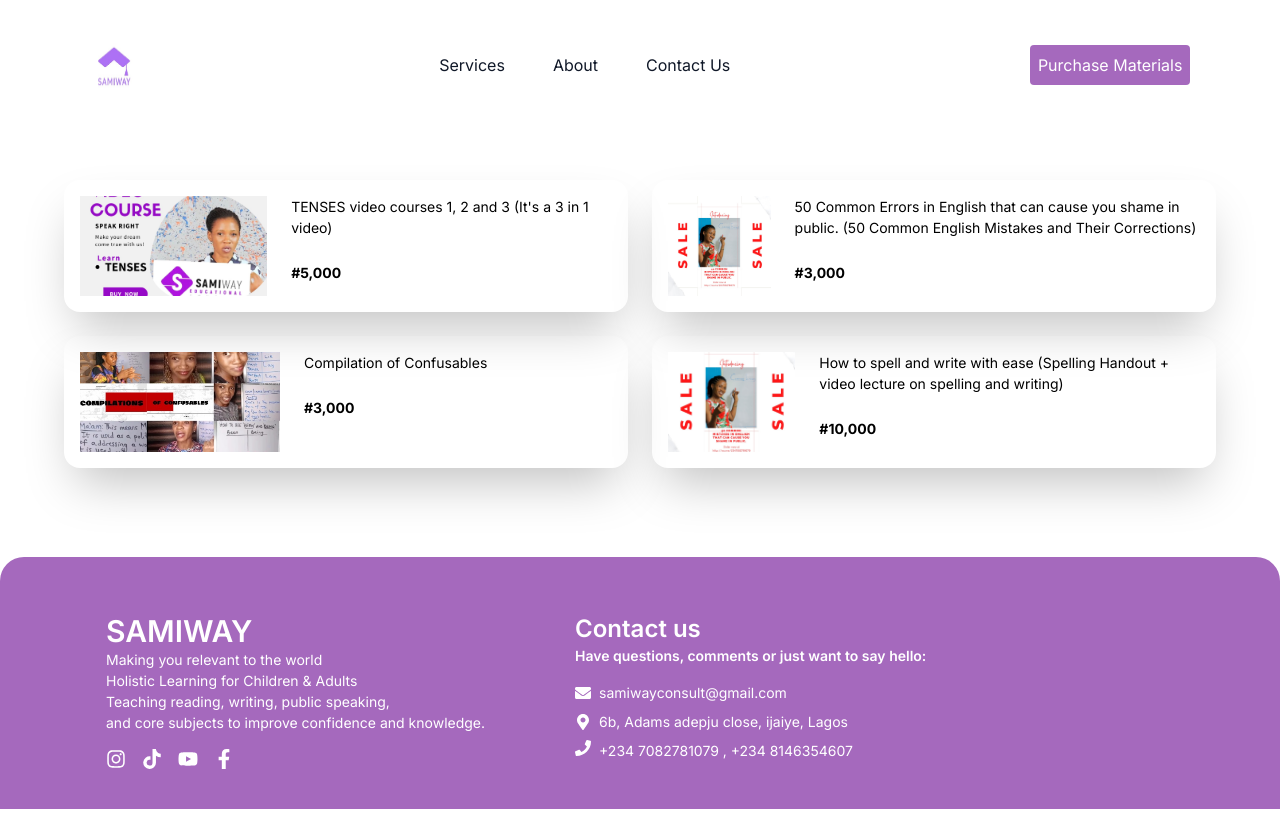
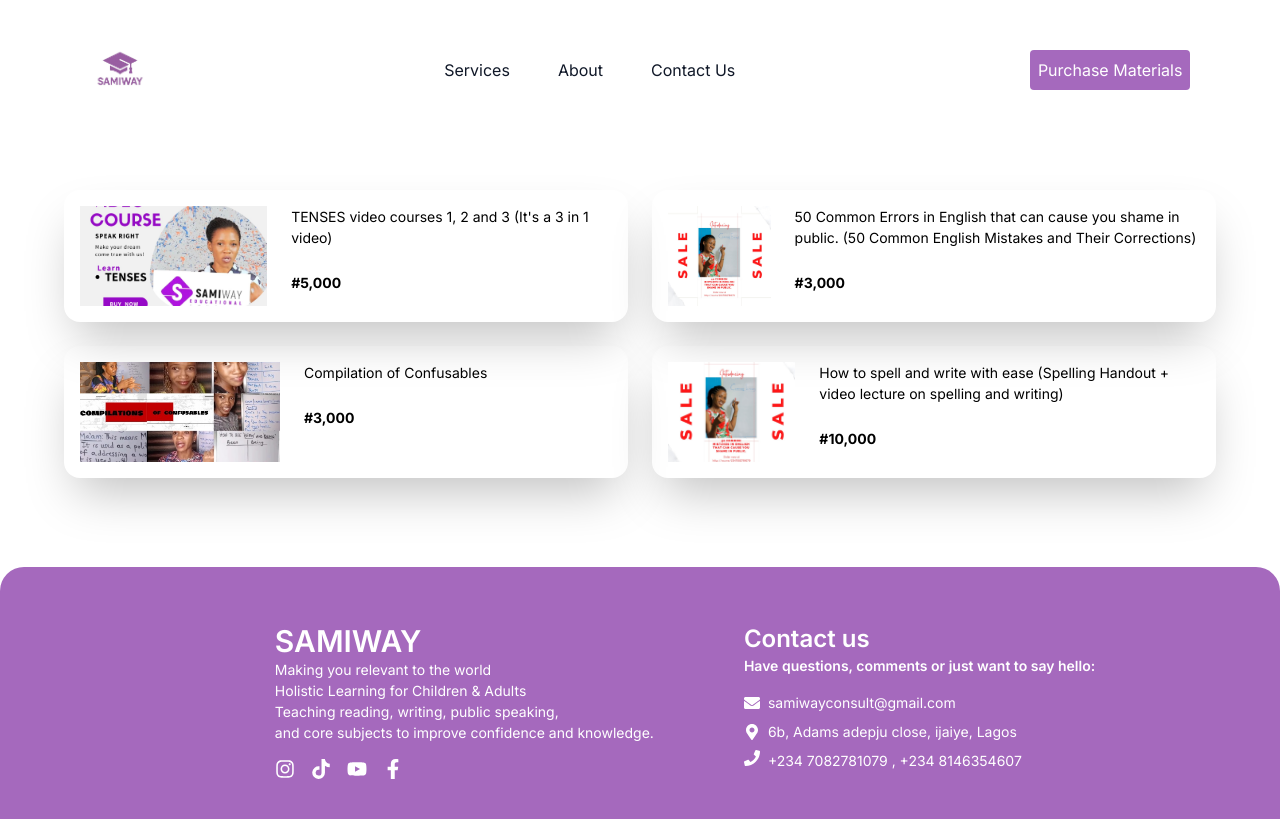
Before and after one commit to emmy497/sammyway, a React (Vite) app: page /products in a window 1280 px wide. Built offline with nearby package versions, Linux system fonts and the light colour scheme.

Commit message:
made changes specified by client

```diff
--- a/src/components/Footer/Footer.jsx
+++ b/src/components/Footer/Footer.jsx
@@ -9,7 +9,7 @@
   return (
     <div
       id="Footer"
-      className="w-full flex flex-col md:flex-row bg-[#a569bd] rounded-t-3xl pt-14 px-4 pb-10 "
+      className="w-full flex flex-col md:flex-row justify-center bg-[#a569bd] rounded-t-3xl pt-14 px-4 pb-10 "
     >
       <motion.div
         initial={{ opacity: 0, y: 100 }} // Start 100px below, invisible
@@ -29,19 +29,37 @@
 
         {/* Icos Section */}
         <div className="icons-div flex   ">
-          <Link to="https://www.instagram.com/samiwayeducational?igsh=Ym84ZzhydHBxOGQz">
+          <a
+            href="https://www.instagram.com/samiwayeducational?igsh=Ym84ZzhydHBxOGQz"
+            target="_blank"
+            rel="noopener noreferrer"
+          >
             <FaInstagram className="mr-4" size={20} />
-          </Link>
+          </a>
           {/* <FaTwitter className="mr-4" size={20} /> */}
-          <Link to="https://www.tiktok.com/@youcanread?_t=ZN-8ueLOBF05va&_r=1">
+          <a
+            href="https://www.tiktok.com/@youcanread?_t=ZN-8ueLOBF05va&_r=1"
+            target="_blank"
+            rel="noopener noreferrer"
+          >
             <FaTiktok className="mr-4" size={20} />
-          </Link>
-          <Link to="https://youtube.com/@samiwayconsult?si=auNjfoFafurLzP5h">
+          </a>
+
+          <a
+            href="https://youtube.com/@samiwayconsult?si=auNjfoFafurLzP5h"
+            target="_blank"
+            rel="noopener noreferrer"
+          >
             <FaYoutube size={20} className="mr-4" />
-          </Link>
-          <Link to="https://www.facebook.com/share/1N83799wYZ/">
+          </a>
+
+          <a
+            href="https://www.facebook.com/share/1N83799wYZ/"
+            target="_blank"
+            rel="noopener noreferrer"
+          >
             <FaFacebookF size={20} />
-          </Link>
+          </a>
         </div>
       </motion.div>
 
--- a/src/components/Header/Header.jsx
+++ b/src/components/Header/Header.jsx
@@ -40,7 +40,7 @@
             animate="visible"
             className="bg-[#a569bd]  rounded-xl flex justify-center items-center p-4  md:w-[150px] text-white cursor-pointer hover:bg-[#9d69bd]"
           >
-            <Link to="#services">Get in touch</Link>
+           <a href="mailto:samiwayconsult@gmail.com">Get in touch</a>
           </motion.div>
         </div>
 
--- a/src/components/Logo/Logo.jsx
+++ b/src/components/Logo/Logo.jsx
@@ -9,7 +9,7 @@
     // </div>
     <>
       <div>
-        <img src={logo} alt="logo" className="w-[50px] h-[50px]" />
+        <img src={logo} alt="logo" className="w-[60px] h-[60px]" />
       </div>
     </>
   );
```
Also changed, not shown: src/assets/images/logo.png.
